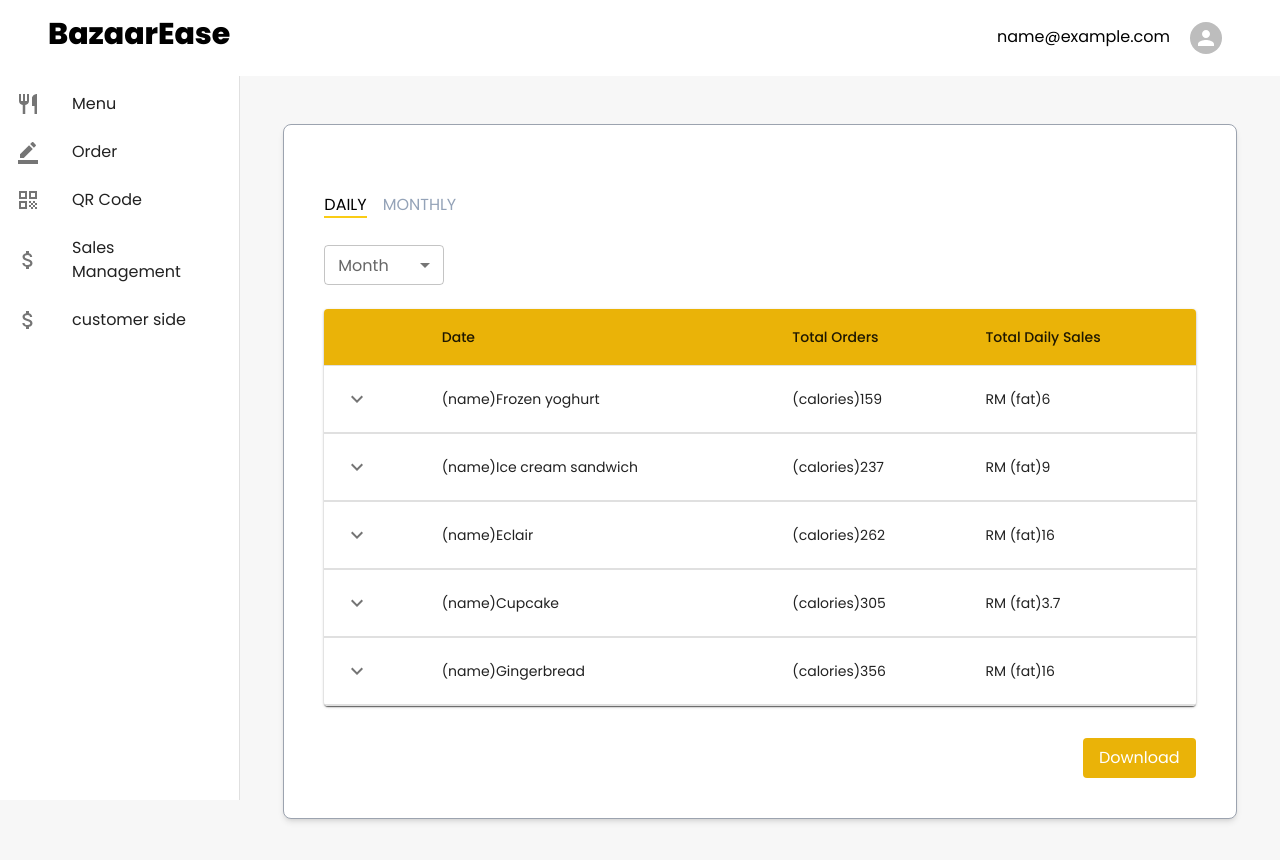
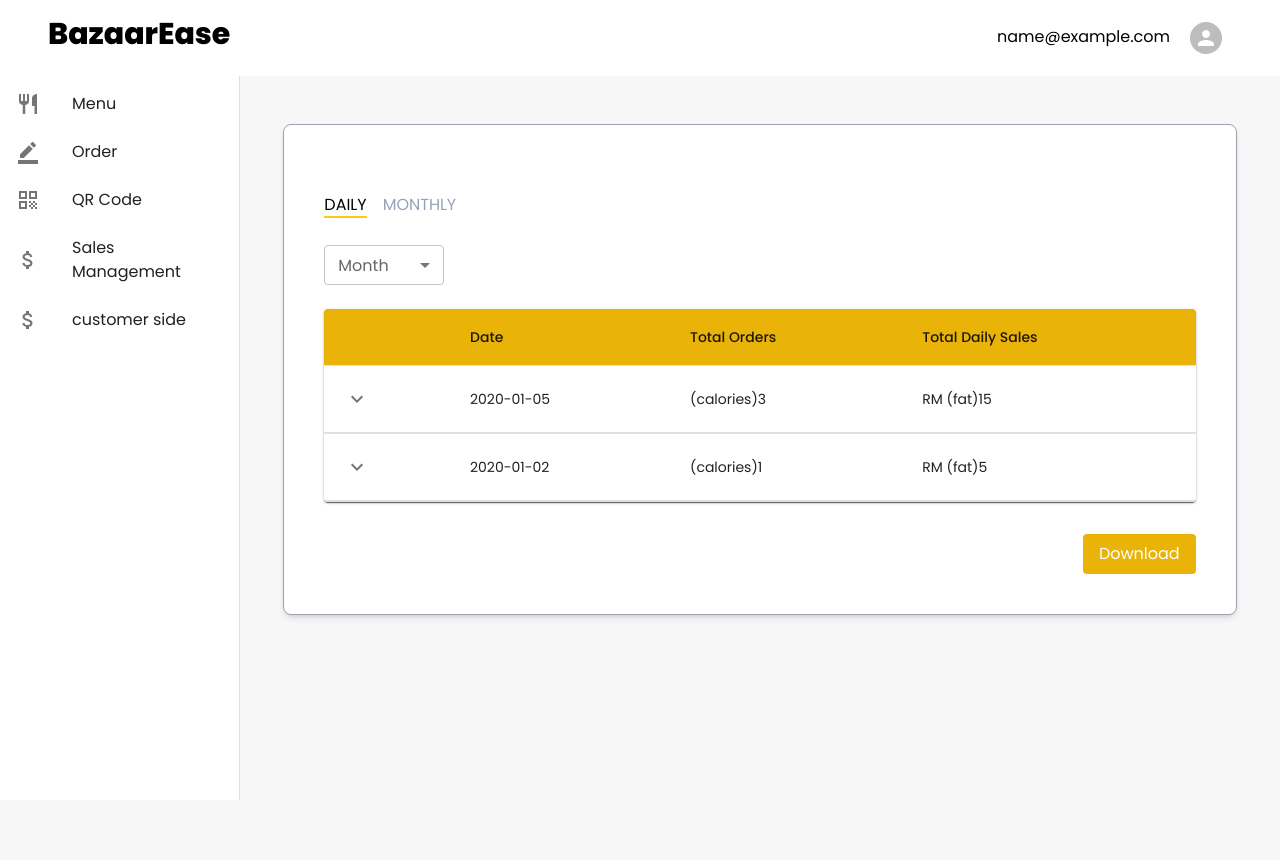
Before and after one commit to sofeae/bazaarease-frontend, a React (Vite) app: page /seller/SalesManagement in a window 1280 px wide. Shown: the top 860 px of the page. After the commit the page ends 800 px from the top, so only its background shows below. Built offline with nearby package versions, Linux system fonts and the light colour scheme; sample sign-in values are in the browser's storage.

Commit message:
sales bakcup

```diff
--- a/src/pages/seller/DailySales.jsx
+++ b/src/pages/seller/DailySales.jsx
@@ -15,24 +15,23 @@ import Grid from '@mui/material/Grid';
 import KeyboardArrowDownIcon from '@mui/icons-material/KeyboardArrowDown';
 import KeyboardArrowUpIcon from '@mui/icons-material/KeyboardArrowUp';
 
-function createData(name, calories, fat, carbs, protein, price) {
+function createData(dayDate, totalOrders, totalDailySales) {
   return {
-    name,
-    calories,
-    fat,
-    // carbs,
-    // protein,
-    // price,
+    dayDate,
+    totalOrders,
+    totalDailySales,
     history: [
       {
-        date: '2020-01-05',
+        product: '2020-01-05',
+        productPrice: 5,
         customerId: '11091700',
-        amount: 3,
+        totalProductOrder: 3,
       },
       {
-        date: '2020-01-02',
+        product: '2020-01-05',
+        productPrice: 5,
         customerId: 'Anonymous',
-        amount: 1,
+        totalProductOrder: 1,
       },
     ],
   };
@@ -54,9 +53,9 @@ function Row(props) {
             {open ? <KeyboardArrowUpIcon /> : <KeyboardArrowDownIcon />}
           </IconButton>
         </TableCell>
-        <TableCell component="th" scope="row">(name){row.name}</TableCell>
-        <TableCell>(calories){row.calories}</TableCell>
-        <TableCell>RM (fat){row.fat}</TableCell>
+        <TableCell component="th" scope="row">{row.dayDate}</TableCell>
+        <TableCell>(calories){row.totalOrders}</TableCell>
+        <TableCell>RM (fat){row.totalDailySales}</TableCell>
       </TableRow>
       <TableRow>
         <TableCell style={{ paddingBottom: 0, paddingTop: 0 }} colSpan={6}>
@@ -66,17 +65,19 @@ function Row(props) {
                 <TableHead>
                   <TableRow>
                     <TableCell>Products(date)</TableCell>
+                    <TableCell>Product Price(new)</TableCell>
                     <TableCell align="left">Total Product Ordered(amount)</TableCell>
                     <TableCell align="left">Total Product Sales(price)</TableCell>
                   </TableRow>
                 </TableHead>
                 <TableBody>
                   {row.history.map((historyRow) => (
-                    <TableRow key={historyRow.date}>
-                      <TableCell>{historyRow.date}</TableCell>
-                      <TableCell align="left">{historyRow.amount}</TableCell>
+                    <TableRow key={historyRow.product}>
+                      <TableCell>{historyRow.product}</TableCell>
+                      <TableCell align="left">{historyRow.productPrice}</TableCell>
+                      <TableCell align="left">{historyRow.totalProductOrder}</TableCell>
                       <TableCell align="left">
-                        {Math.round(historyRow.amount * historyRow.price * 100)}
+                        {Math.round(historyRow.totalProductOrder * historyRow.productPrice)}
                       </TableCell>
                     </TableRow>
                   ))}
@@ -92,28 +93,24 @@ function Row(props) {
 
 Row.propTypes = {
   row: PropTypes.shape({
-    calories: PropTypes.number.isRequired,
-    // carbs: PropTypes.number.isRequired,
-    fat: PropTypes.number.isRequired,
+    dayDate: PropTypes.string.isRequired,
+    totalOrders: PropTypes.number.isRequired,
+    totalDailySales: PropTypes.number.isRequired,
     history: PropTypes.arrayOf(
       PropTypes.shape({
-        amount: PropTypes.number.isRequired,
+        product: PropTypes.string.isRequired,
+        productPrice: PropTypes.number.isRequired,  // Change the type to number
         customerId: PropTypes.string.isRequired,
-        date: PropTypes.string.isRequired,
+        totalProductOrder: PropTypes.number.isRequired,
       }),
     ).isRequired,
-    name: PropTypes.string.isRequired,
-    // price: PropTypes.number.isRequired,
-    // protein: PropTypes.number.isRequired,
   }).isRequired,
 };
 
 const rows = [
-  createData('Frozen yoghurt', 159, 6.0, 24, 4.0, 3.99),
-  createData('Ice cream sandwich', 237, 9.0, 37, 4.3, 4.99),
-  createData('Eclair', 262, 16.0, 24, 6.0, 3.79),
-  createData('Cupcake', 305, 3.7, 67, 4.3, 2.5),
-  createData('Gingerbread', 356, 16.0, 49, 3.9, 1.5),
+  createData('2020-01-05', 3, 15),  // Adjusted values to match the createData function
+  createData('2020-01-02', 1, 5),
+  // Add more rows if needed
 ];
 
 export default function CollapsibleDailyTable() {
@@ -134,7 +131,7 @@ export default function CollapsibleDailyTable() {
                 </TableHead>
                 <TableBody>
                   {rows.map((row) => (
-                    <Row key={row.name} row={row} />
+                    <Row key={row.dayDate} row={row} />
                   ))}
                 </TableBody>
               </Table>
```
